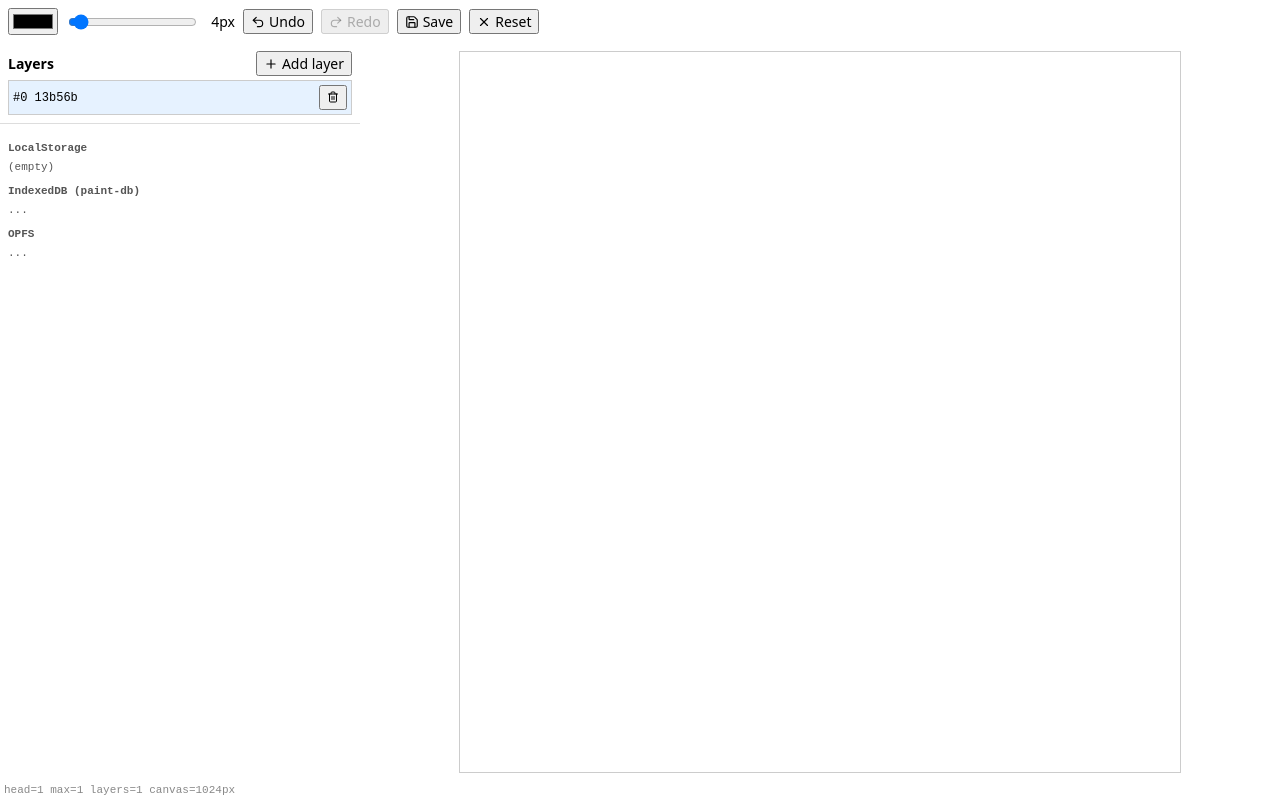
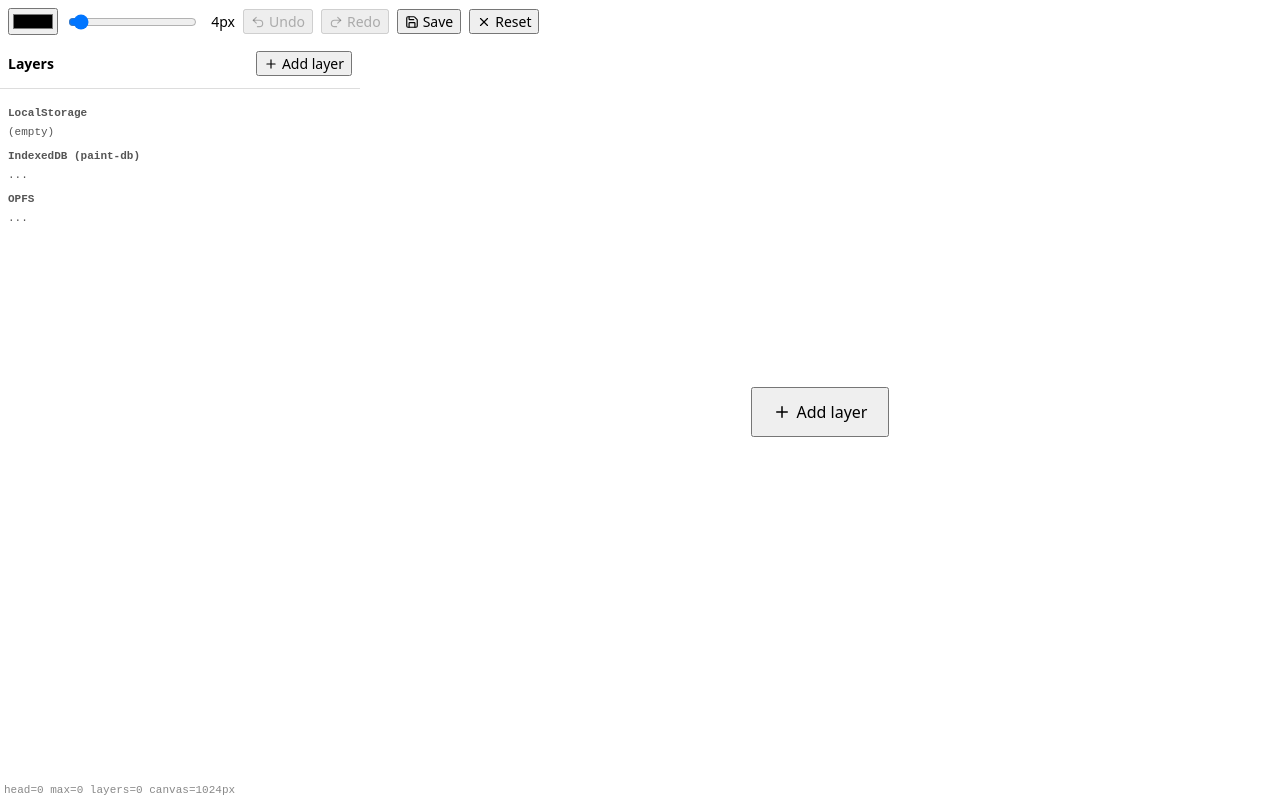
Before and after one commit to ics-creative/260601_storage_api, a React (Vite) app: page / in a window 1280 px wide. Built offline with nearby package versions, Linux system fonts and the light colour scheme.

Commit message:
初期状態でレイヤーを作成しない（最初はできるだけ全てを空状態から始める）

```diff
--- a/src/ui/PaintApp.tsx
+++ b/src/ui/PaintApp.tsx
@@ -1,4 +1,5 @@
 import { useEffect, useRef, useState } from "react";
+import { Plus } from "lucide-react";
 import { CANVAS_SIZE, type LayerState, type Op, type Settings } from "../core/types";
 import { applyOne, emptyState, replayLayer } from "../core/replay";
 import { blobToCanvas, canvasToBlob, createLayerCanvas } from "../core/canvas";
@@ -106,14 +107,10 @@ export function PaintApp() {
         setMaxSeq(persistedMaxSeq);
       }
 
-      // レイヤーが1枚もない場合は初期レイヤーを追加
+      // 初期状態をできるだけ空に寄せたいため、起動時には何もログらない。
+      // レイヤー0枚の場合は描画領域に Add layer CTA を出してユーザー操作を促す
       if (state.order.length === 0) {
-        const initialLayerId = newLayerId();
-        const seq = await appendOp({ type: "addLayer", layerId: initialLayerId });
-        applyOne(state, { type: "addLayer", layerId: initialLayerId });
-        setHead(seq);
-        setMaxSeq(seq);
-        loadedSettings.selectedLayerId = initialLayerId;
+        loadedSettings.selectedLayerId = null;
       } else if (
         !loadedSettings.selectedLayerId ||
         !state.canvases.has(loadedSettings.selectedLayerId)
@@ -309,6 +306,21 @@ export function PaintApp() {
             padding: 8,
           }}
         >
+          {state.order.length === 0 ? (
+            <button
+              onClick={handleAddLayer}
+              style={{
+                display: "inline-flex",
+                alignItems: "center",
+                gap: 6,
+                padding: "12px 20px",
+                fontSize: 16,
+                cursor: "pointer",
+              }}
+            >
+              <Plus size={18} /> Add layer
+            </button>
+          ) : (
             <CanvasView
               key={version /* 強制再構築は不要だが state 参照が共有なので version を活用 */}
               state={state}
@@ -317,6 +329,7 @@ export function PaintApp() {
               width={settings.width}
               onStrokeEnd={handleStrokeEnd}
             />
+          )}
         </div>
       </div>
       <div style={{ padding: 4, fontSize: 11, color: "#888", fontFamily: "monospace" }}>
```
Lines whose indentation alone changed are shown as unchanged.
